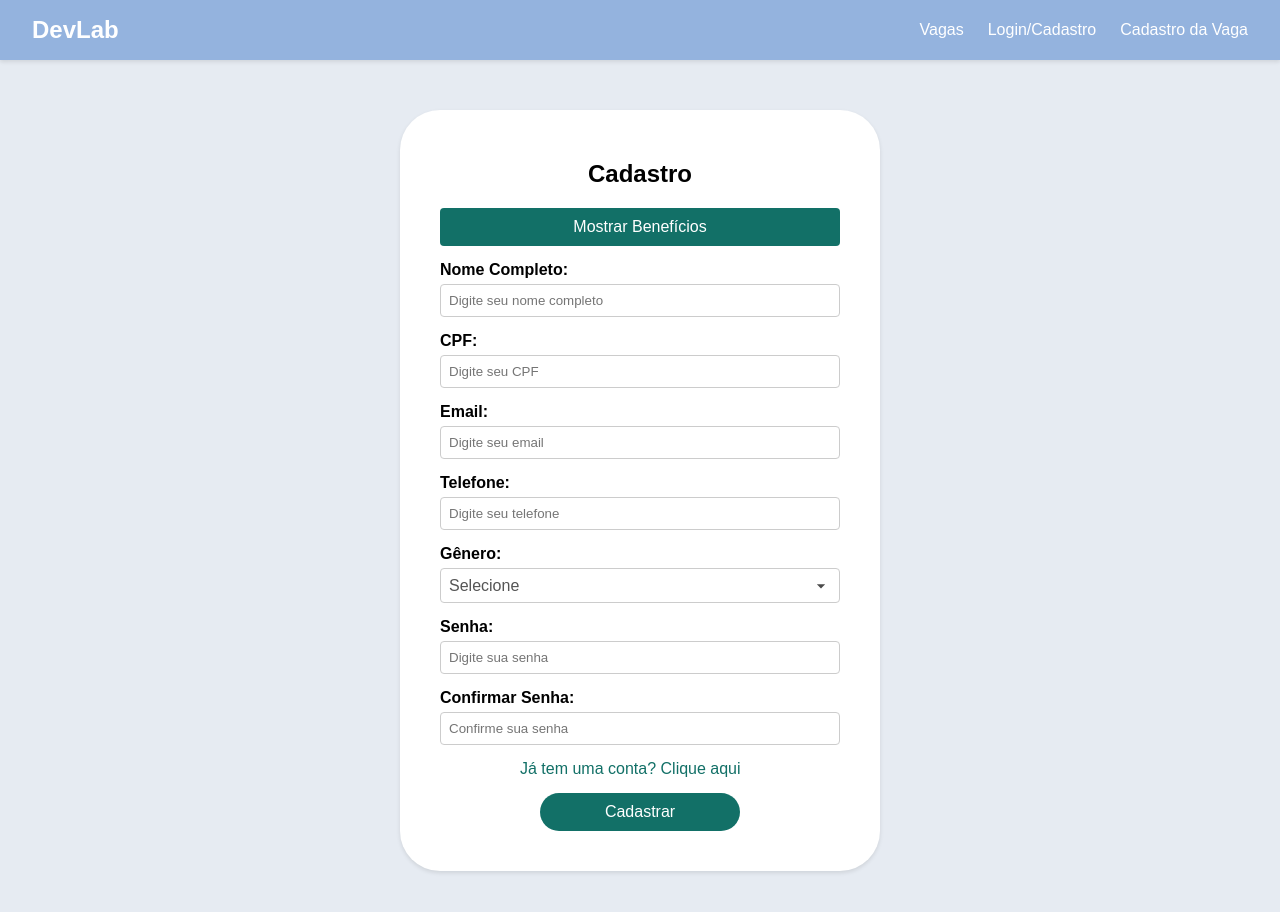
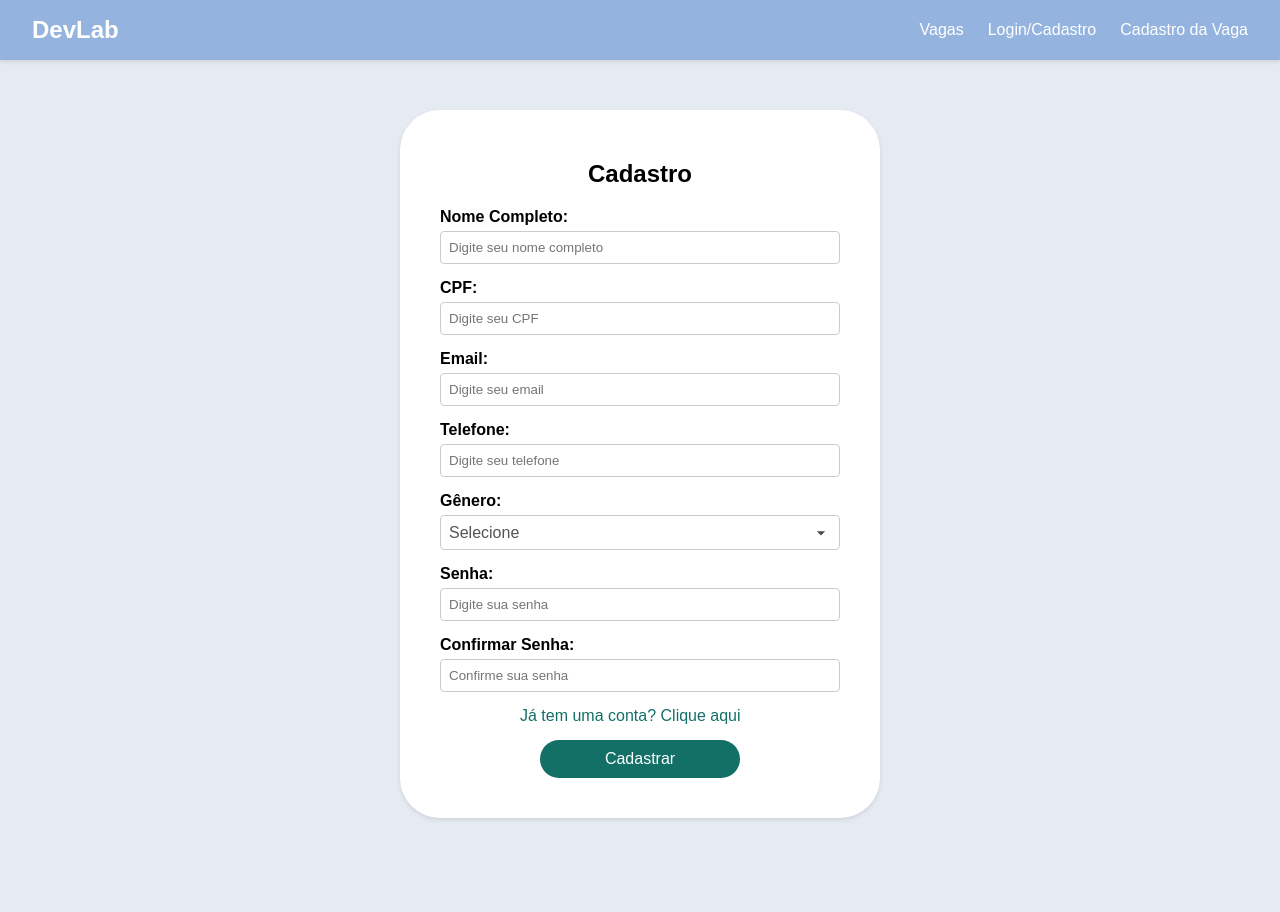
Before and after one commit to 211232023/DevLab, a React (Create React App) app in the folder RH_Projetos/frontend/: page /cadastro in a window 1280 px wide. Shown: the top 912 px of the page. After the commit the page ends 868 px from the top, so only its background shows below. Built offline with nearby package versions, Linux system fonts and the light colour scheme.

Commit message:
Update Cadastro.jsx

```diff
--- a/RH_Projetos/frontend/src/pages/candidatos/Cadastro.jsx
+++ b/RH_Projetos/frontend/src/pages/candidatos/Cadastro.jsx
@@ -83,32 +83,6 @@ const Cadastro = () => {
   return (
     <div className="cadastro-container">
       <h2>Cadastro</h2>
-
-      {/* Botão de Benefícios - fora do formulário */}
-      <div className="form-group">
-        <button
-          type="button"
-          className="cadastro-btn"
-          onClick={() => setMostrarBeneficios(!mostrarBeneficios)}
-        >
-          {mostrarBeneficios ? "Ocultar Benefícios" : "Mostrar Benefícios"}
-        </button>
-      </div>
-
-      {/* Benefícios - inicialmente ocultos */}
-      {mostrarBeneficios && (
-        <div className="beneficios">
-          <p>
-            <strong>Benefício 1:</strong> Acesso a conteúdos exclusivos
-          </p>
-          <p>
-            <strong>Benefício 2:</strong> Descontos especiais
-          </p>
-          <p>
-            <strong>Benefício 3:</strong> Suporte prioritário
-          </p>
-        </div>
-      )}
 
       {/* Formulário de cadastro */}
       <form onSubmit={handleSubmit}>
```
